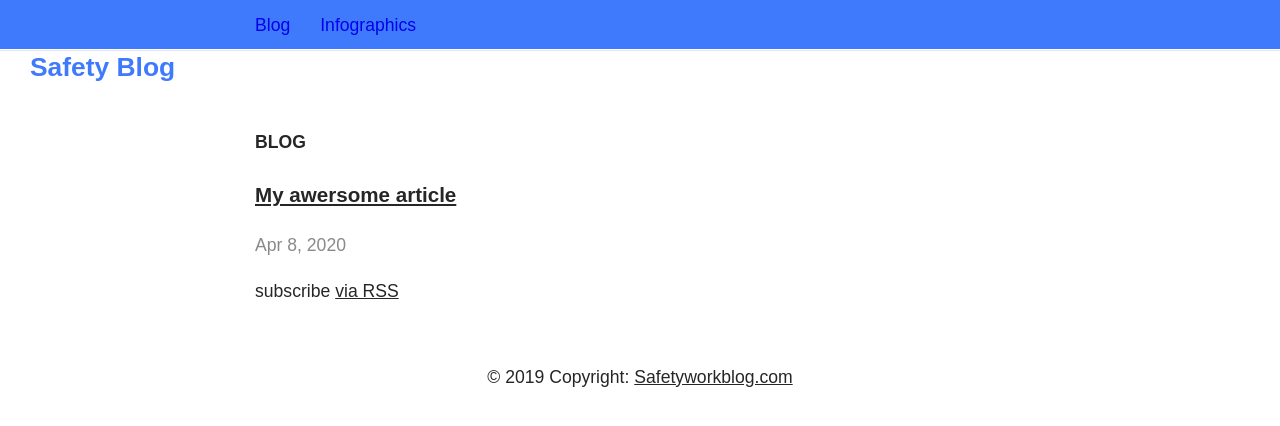
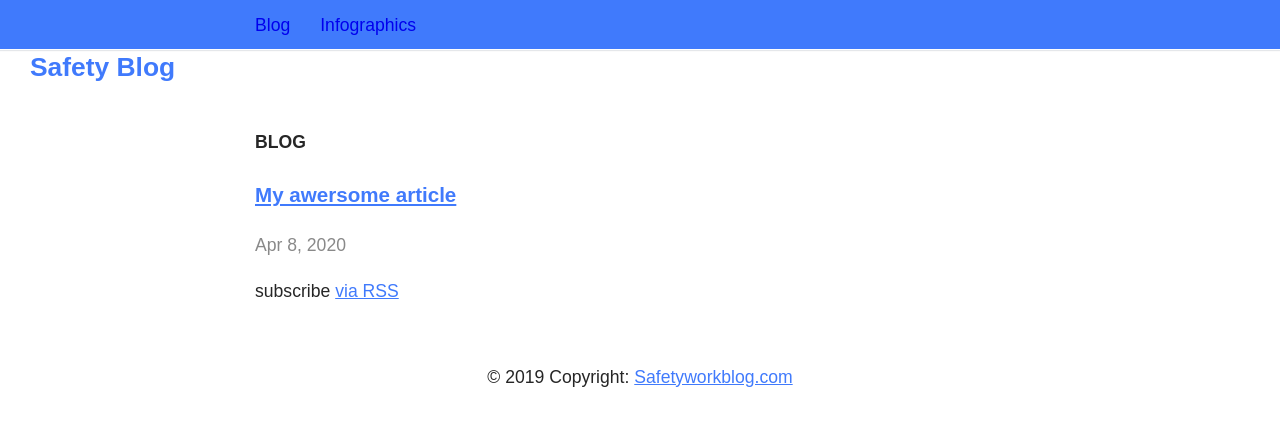
Before and after one commit to Flaaim/safe, a Jekyll site: the page built from index.html, in a window 1280 px wide. Shown: the top 426 px of the page. Built offline with Jekyll 4.4.1, drawn with Linux system fonts in a browser that asks for light colours; some web fonts are replaced.

Commit message:
Update _layout.scss

```diff
--- a/_sass/_layout.scss
+++ b/_sass/_layout.scss
@@ -34,7 +34,7 @@
 }
 a:hover {
   color: $link-hover-color;
-  text-decoration: underline;
+
 }
 header {
   background: $header;
@@ -50,11 +50,9 @@
   max-width: $content-width;
   margin: 0 auto;
 }
-main a {
-  color:$font-color;
+main a {color:$main;
 
 }
-
 time {
   color: #898989;
 }
```
